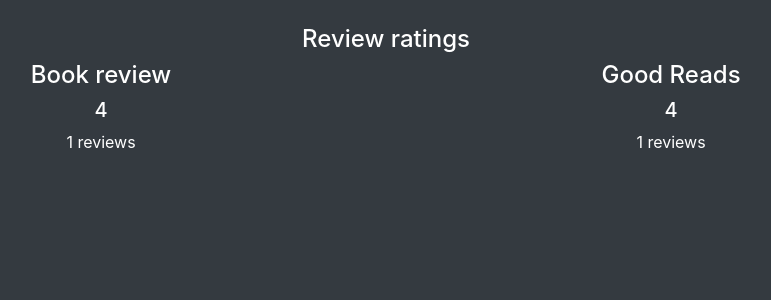
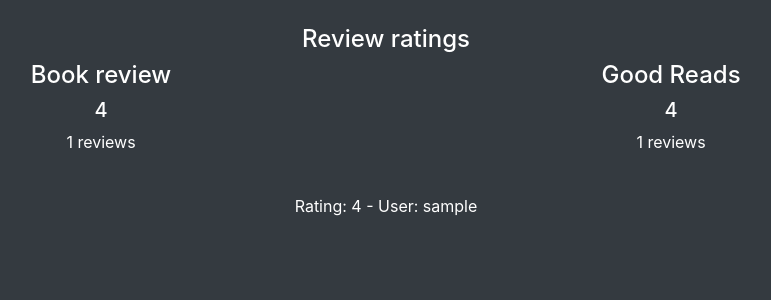
Before and after one commit to ema00/cs50w_project01, a Flask app: template templates/book.html in a window 1280 px wide. Shown: the part 423-723 px from the top of the page, without its empty margins (254-1025 px from the left). Run offline with Flask 2, Linux system fonts and the light colour scheme; the template is opened without the code that fills it: most values are stand-ins (such as "Sample title", 1, 10 or a date in 2020); some libraries are stand-ins or nearby versions.

Commit message:
added reviews by users to Book details page: book.html

```diff
--- a/Book.py
+++ b/Book.py
@@ -8,7 +8,7 @@
 """
 Dictionary containing book data. Information is stored as:
     key: ISBN
-    value: list(book name, author, year)
+    value: list(title, author, year)
 Usage: books["0380795272"][TITLE]
 """
 books = dict()
--- a/Review.py
+++ b/Review.py
@@ -85,7 +85,7 @@
 
 
 """
-Adds a review for a Book, by a specific User, to the dictionary thet contains
+Adds a review for a Book, by a specific User, to the dictionary that contains
 reviews for Book Review website.
 Does not add the review if the book has already been added by the user.
 Does not add the review if the book or the user are None.
--- a/application.py
+++ b/application.py
@@ -65,6 +65,7 @@
     book = get_book_by_isbn(isbn)
     review = get_review_by_book(book)
     return render_template("book.html",
+        reviews_br = review.reviews_br,
         book = book, rating = review.rating_br,
         num_revs = review.num_revs_br,
         rating_good_reads = review.review_gr.rating,
--- a/templates/book.html
+++ b/templates/book.html
@@ -41,4 +41,16 @@
         </div>
       </div>
     </div>
+
+    <div class="container text-center mt-4">
+        {% if reviews_br %}
+            {% for review in reviews_br %}
+            <div class="form-row justify-content-center text-white">
+              <div class="col-md-9 mb-3">
+                <p> Rating: {{ review.rating }} - User: {{ review.user.username }} </p>
+              </div>
+            </div>
+            {% endfor %}
+        {% endif %}
+    </div>
 {% endblock %}
```
